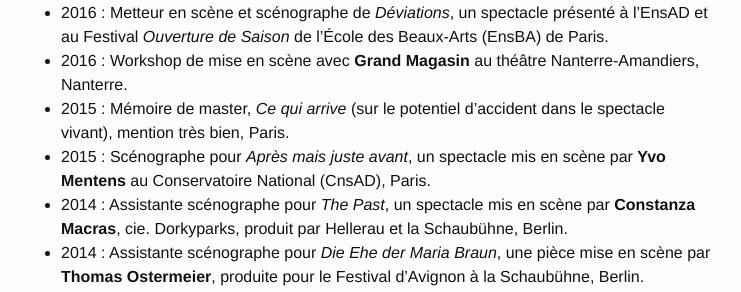
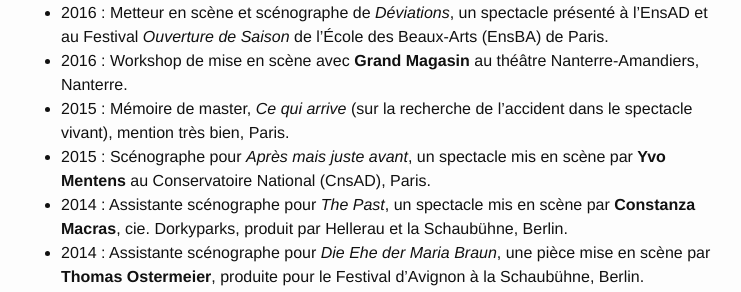
Before and after one commit to louiseds/louiseds.github.io, a Jekyll site: the page built from about.md, in a window 1280 px wide and 900 px high, scrolled down 1349 px. Shown: the part 160-452 px from the top of the window, without its empty margins (269-1010 px from the left). Built offline with Jekyll 4.4.1, drawn with Linux system fonts in a browser that asks for light colours.

Commit message:
Update about.md

```diff
--- a/about.md
+++ b/about.md
@@ -35,7 +35,7 @@ _(English version below)_
 * 2016 : Scénographe pour _60°Nord_, une pièce mise en scène par **Emmanuel Besnault** au Conservatoire National (CnsAD), Paris.
 * 2016 : Metteur en scène et scénographe de _Déviations_, un spectacle présenté à l’EnsAD et au Festival _Ouverture de Saison_ de l’École des Beaux-Arts (EnsBA) de Paris.
 * 2016 : Workshop de mise en scène avec **Grand Magasin** au théâtre Nanterre-Amandiers, Nanterre.
-* 2015 : Mémoire de master, _Ce qui arrive_ (sur le potentiel d’accident dans le spectacle vivant), mention très bien, Paris.
+* 2015 : Mémoire de master, _Ce qui arrive_ (sur la recherche de l’accident  dans le spectacle vivant), mention très bien, Paris.
 * 2015 : Scénographe pour _Après mais juste avant_, un spectacle mis en scène par **Yvo Mentens** au Conservatoire National (CnsAD), Paris.
 * 2014 : Assistante scénographe pour _The Past_, un spectacle mis en scène par **Constanza Macras**, cie. Dorkyparks, produit par Hellerau et la Schaubühne, Berlin.
 * 2014 : Assistante scénographe pour _Die Ehe der Maria Braun_, une pièce mise en scène par **Thomas Ostermeier**, produite pour le Festival d’Avignon à la Schaubühne, Berlin.
```
